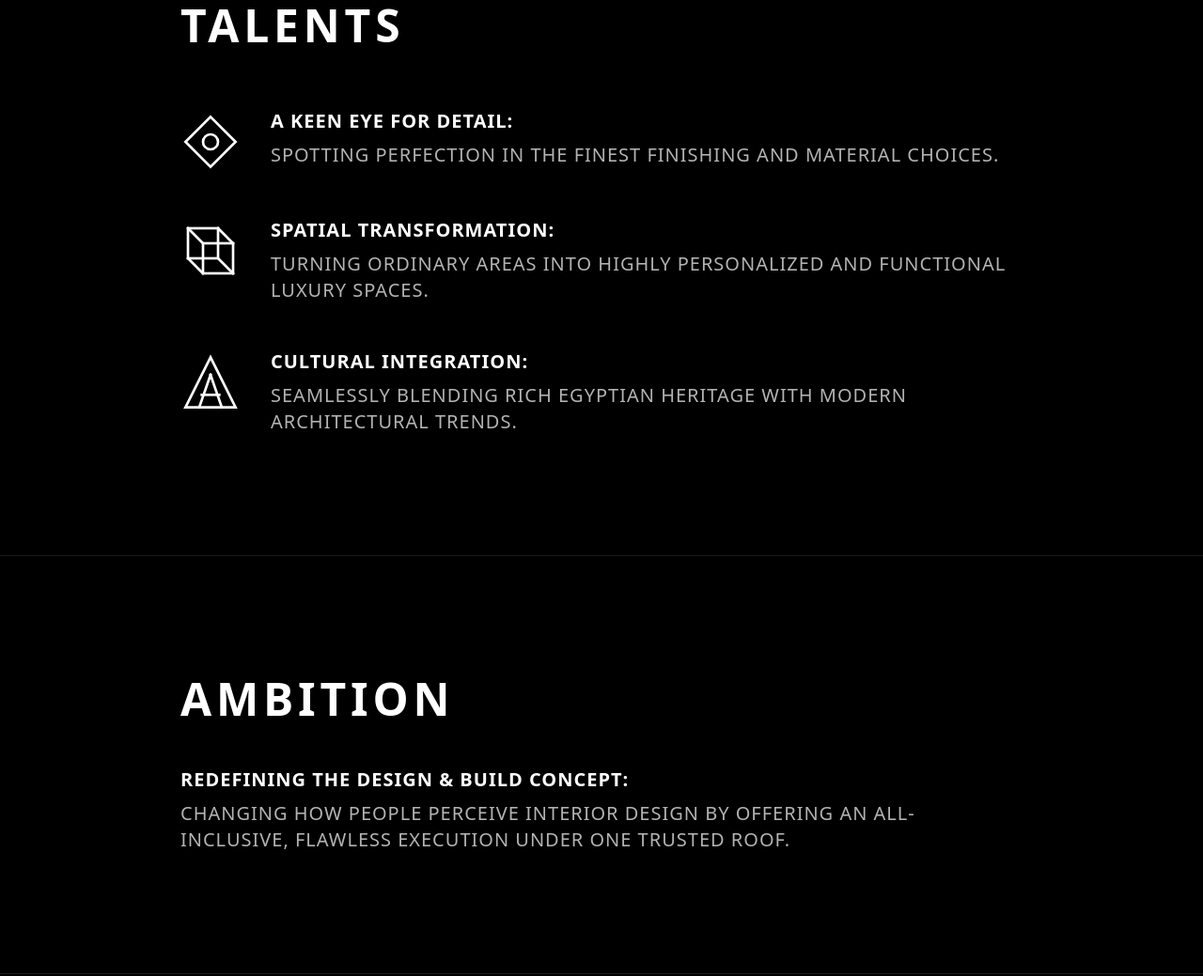
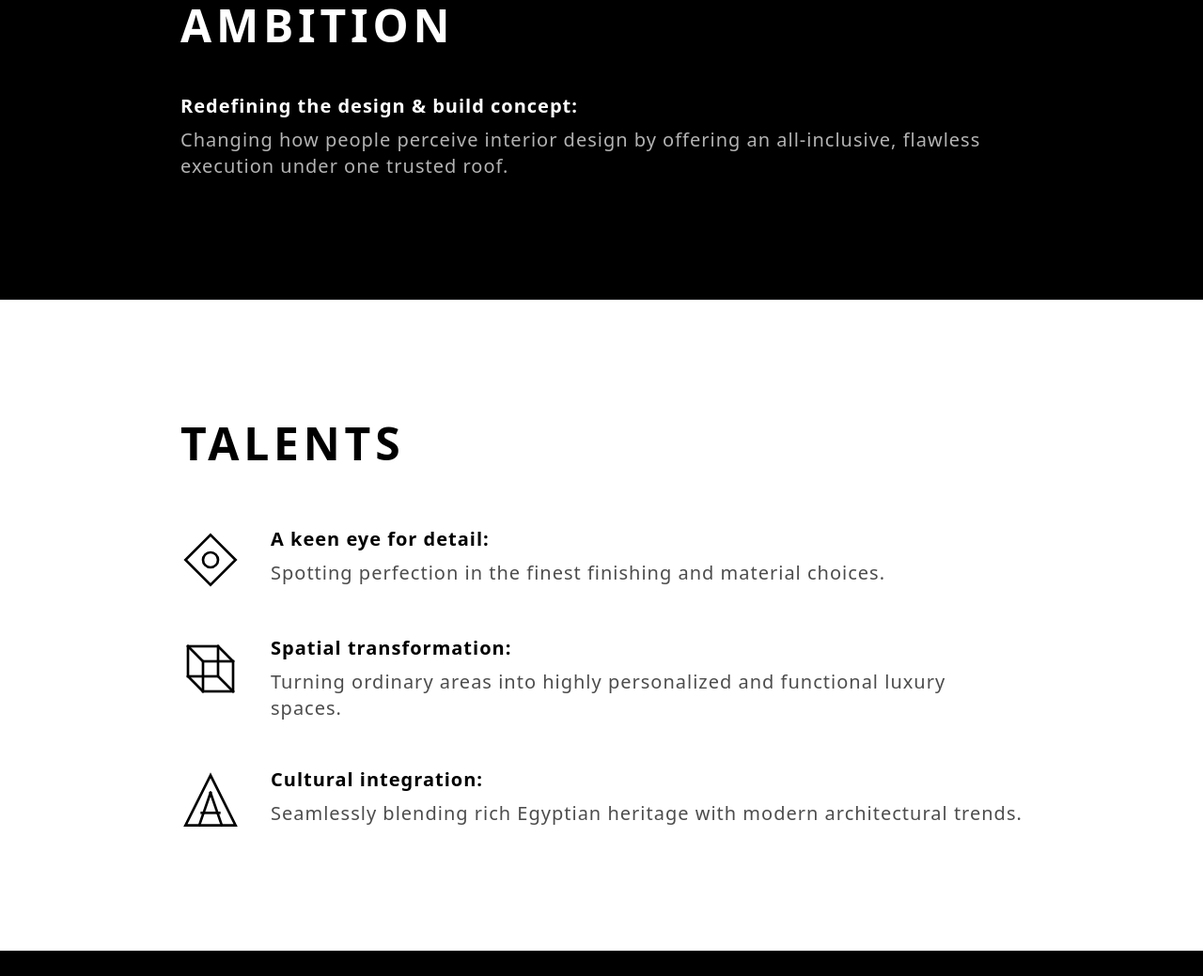
Before and after one commit to bargisy/OTvision, a plain HTML site: page public/index.html in a window 1280 px wide. Shown: the part 1726-2765 px from the top of the page at 94% size. Drawn offline with nearby package versions, Linux system fonts and the light colour scheme; no server answers.

Commit message:
Update index.html

```diff
--- a/public/index.html
+++ b/public/index.html
@@ -73,7 +73,7 @@
     <div class="relative max-w-4xl mx-auto w-full text-left z-10 pt-20">
       <h2 class="text-4xl md:text-5xl font-bold mb-8 text-white uppercase tracking-widest drop-shadow-lg">Behind the Studio</h2>
       <p class="text-white text-xl md:text-3xl leading-relaxed font-light drop-shadow-md">
-        Osama El Taweel transforms spaces into personalized functional stories bridging timeless elegance with reality Crafted with precision, driven by ambition.
+        Osama El Taweel transforms spaces into personalized functional stories bridging timeless elegance with reality. Crafted with precision, driven by ambition.
       </p>
     </div>
   </section>
@@ -112,31 +112,43 @@
 
   </div>
 
-  <!-- Talents Section -->
+  <!-- Ambition Section -->
   <section class="w-full bg-black flex flex-col justify-center px-8 py-32 border-t border-white/10">
     <div class="max-w-4xl mx-auto w-full text-left">
-      <h2 class="text-4xl md:text-5xl font-bold mb-16 text-white uppercase tracking-widest">Talents</h2>
+      <h2 class="text-4xl md:text-5xl font-bold mb-12 text-white uppercase tracking-widest">Ambition</h2>
+
+      <p class="text-white/70 text-lg md:text-xl leading-relaxed tracking-wider font-light">
+        <strong class="text-white font-bold block mb-2">Redefining the design & build concept:</strong>
+        Changing how people perceive interior design by offering an all-inclusive, flawless execution under one trusted roof.
+      </p>
+    </div>
+  </section>
+
+  <!-- Talents Section -->
+  <section class="w-full bg-white flex flex-col justify-center px-8 py-32 border-t border-gray-200">
+    <div class="max-w-4xl mx-auto w-full text-left">
+      <h2 class="text-4xl md:text-5xl font-bold mb-16 text-black uppercase tracking-widest">Talents</h2>
 
       <div class="space-y-12">
 
         <!-- Talent 1 -->
         <div class="flex flex-col md:flex-row items-start space-y-4 md:space-y-0 md:space-x-8">
           <div class="pt-1">
-            <svg class="w-12 h-12 md:w-16 md:h-16 flex-shrink-0 text-white" viewBox="0 0 24 24" fill="none" stroke="currentColor" stroke-width="1" stroke-linecap="square" stroke-linejoin="miter">
+            <svg class="w-12 h-12 md:w-16 md:h-16 flex-shrink-0 text-black" viewBox="0 0 24 24" fill="none" stroke="currentColor" stroke-width="1" stroke-linecap="square" stroke-linejoin="miter">
               <polygon points="12 2 22 12 12 22 2 12 12 2"></polygon>
               <circle cx="12" cy="12" r="3"></circle>
             </svg>
           </div>
-          <p class="text-white/70 text-lg md:text-xl leading-relaxed tracking-wider uppercase font-light flex-1">
-            <strong class="text-white font-bold block mb-2">A KEEN EYE FOR DETAIL:</strong>
-            SPOTTING PERFECTION IN THE FINEST FINISHING AND MATERIAL CHOICES.
+          <p class="text-black/70 text-lg md:text-xl leading-relaxed tracking-wider font-light flex-1">
+            <strong class="text-black font-bold block mb-2">A keen eye for detail:</strong>
+            Spotting perfection in the finest finishing and material choices.
           </p>
         </div>
 
         <!-- Talent 2 -->
         <div class="flex flex-col md:flex-row items-start space-y-4 md:space-y-0 md:space-x-8">
           <div class="pt-1">
-            <svg class="w-12 h-12 md:w-16 md:h-16 flex-shrink-0 text-white" viewBox="0 0 24 24" fill="none" stroke="currentColor" stroke-width="1" stroke-linecap="square" stroke-linejoin="miter">
+            <svg class="w-12 h-12 md:w-16 md:h-16 flex-shrink-0 text-black" viewBox="0 0 24 24" fill="none" stroke="currentColor" stroke-width="1" stroke-linecap="square" stroke-linejoin="miter">
               <rect x="3" y="3" width="12" height="12"></rect>
               <rect x="9" y="9" width="12" height="12"></rect>
               <line x1="3" y1="3" x2="9" y2="9"></line>
@@ -145,41 +157,29 @@
               <line x1="15" y1="15" x2="21" y2="21"></line>
             </svg>
           </div>
-          <p class="text-white/70 text-lg md:text-xl leading-relaxed tracking-wider uppercase font-light flex-1">
-            <strong class="text-white font-bold block mb-2">SPATIAL TRANSFORMATION:</strong>
-            TURNING ORDINARY AREAS INTO HIGHLY PERSONALIZED AND FUNCTIONAL LUXURY SPACES.
+          <p class="text-black/70 text-lg md:text-xl leading-relaxed tracking-wider font-light flex-1">
+            <strong class="text-black font-bold block mb-2">Spatial transformation:</strong>
+            Turning ordinary areas into highly personalized and functional luxury spaces.
           </p>
         </div>
 
         <!-- Talent 3 -->
         <div class="flex flex-col md:flex-row items-start space-y-4 md:space-y-0 md:space-x-8">
           <div class="pt-1">
-            <svg class="w-12 h-12 md:w-16 md:h-16 flex-shrink-0 text-white" viewBox="0 0 24 24" fill="none" stroke="currentColor" stroke-width="1" stroke-linecap="square" stroke-linejoin="miter">
+            <svg class="w-12 h-12 md:w-16 md:h-16 flex-shrink-0 text-black" viewBox="0 0 24 24" fill="none" stroke="currentColor" stroke-width="1" stroke-linecap="square" stroke-linejoin="miter">
               <path d="M12 2 L2 22 H22 Z"></path>
               <path d="M12 9 L7.5 22"></path>
               <path d="M12 9 L16.5 22"></path>
               <line x1="8.5" y1="17" x2="15.5" y2="17"></line>
             </svg>
           </div>
-          <p class="text-white/70 text-lg md:text-xl leading-relaxed tracking-wider uppercase font-light flex-1">
-            <strong class="text-white font-bold block mb-2">CULTURAL INTEGRATION:</strong>
-            SEAMLESSLY BLENDING RICH EGYPTIAN HERITAGE WITH MODERN ARCHITECTURAL TRENDS.
+          <p class="text-black/70 text-lg md:text-xl leading-relaxed tracking-wider font-light flex-1">
+            <strong class="text-black font-bold block mb-2">Cultural integration:</strong>
+            Seamlessly blending rich Egyptian heritage with modern architectural trends.
           </p>
         </div>
 
       </div>
-    </div>
-  </section>
-
-  <!-- Ambition Section -->
-  <section class="w-full bg-black flex flex-col justify-center px-8 py-32 border-t border-white/10">
-    <div class="max-w-4xl mx-auto w-full text-left">
-      <h2 class="text-4xl md:text-5xl font-bold mb-12 text-white uppercase tracking-widest">Ambition</h2>
-
-      <p class="text-white/70 text-lg md:text-xl leading-relaxed tracking-wider uppercase font-light">
-        <strong class="text-white font-bold block mb-2">REDEFINING THE DESIGN & BUILD CONCEPT:</strong>
-        CHANGING HOW PEOPLE PERCEIVE INTERIOR DESIGN BY OFFERING AN ALL-INCLUSIVE, FLAWLESS EXECUTION UNDER ONE TRUSTED ROOF.
-      </p>
     </div>
   </section>
 
```
